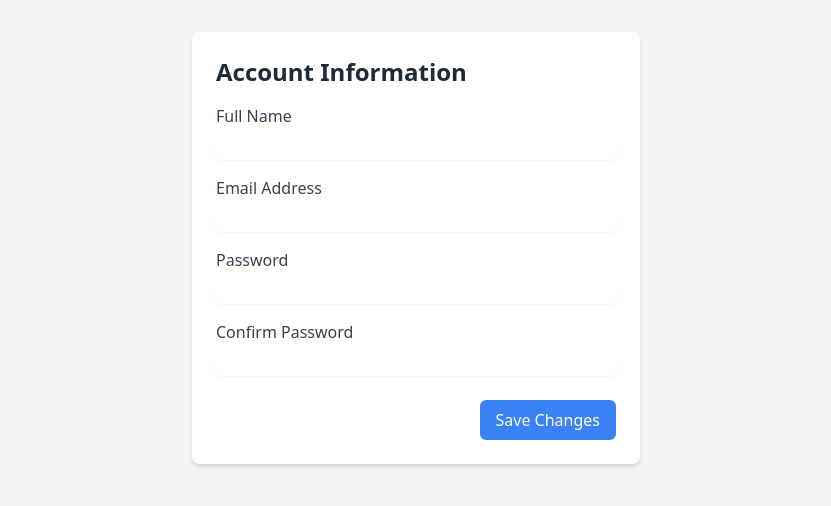
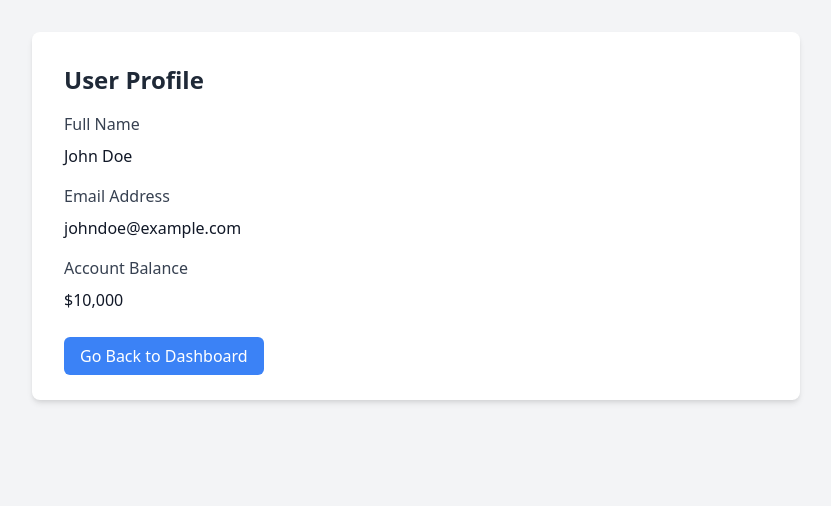
Before and after one commit to Protonate-funds/Protonate, a website: page account.html in a window 1280 px wide. Shown: the whole page, without its empty margins (224-1055 px from the left). Drawn offline with nearby package versions, Linux system fonts and the light colour scheme.

Commit message:
Updates account.html

```diff
--- a/account.html
+++ b/account.html
@@ -4,35 +4,33 @@
   <meta charset="UTF-8">
   <meta http-equiv="X-UA-Compatible" content="IE=edge">
   <meta name="viewport" content="width=device-width, initial-scale=1.0">
-  <title>Protonate - Account</title>
-  <link href="https://cdn.jsdelivr.net/npm/tailwindcss@2.2.19/dist/tailwind.min.css" rel="stylesheet">
+  <title>Dashboard - User Profile</title>
+  <link rel="stylesheet" href="https://cdn.jsdelivr.net/npm/tailwindcss@2.2.19/dist/tailwind.min.css">
 </head>
 <body class="bg-gray-100">
   <div class="container mx-auto px-4 py-8">
-    <div class="max-w-md mx-auto bg-white rounded-lg shadow-md">
-      <div class="p-6">
-        <h2 class="text-2xl font-semibold text-gray-800 mb-4">Account Information</h2>
-        <form>
+    <div class="max-w-3xl mx-auto bg-white rounded-lg shadow-md p-8">
+      <h2 class="text-2xl font-semibold text-gray-800 mb-4">User Profile</h2>
+
       <div class="mb-4">
         <label for="name" class="block text-gray-700 font-medium mb-2">Full Name</label>
-            <input type="text" id="name" name="name" class="w-full border-gray-300 rounded-md shadow-sm focus:ring focus:ring-blue-200 focus:border-blue-500">
+        <p id="name" class="text-gray-900">John Doe</p>
       </div>
+
       <div class="mb-4">
         <label for="email" class="block text-gray-700 font-medium mb-2">Email Address</label>
-            <input type="email" id="email" name="email" class="w-full border-gray-300 rounded-md shadow-sm focus:ring focus:ring-blue-200 focus:border-blue-500">
+        <p id="email" class="text-gray-900">johndoe@example.com</p>
       </div>
+
       <div class="mb-4">
-            <label for="password" class="block text-gray-700 font-medium mb-2">Password</label>
-            <input type="password" id="password" name="password" class="w-full border-gray-300 rounded-md shadow-sm focus:ring focus:ring-blue-200 focus:border-blue-500">
+        <label for="balance" class="block text-gray-700 font-medium mb-2">Account Balance</label>
+        <p id="balance" class="text-gray-900">$10,000</p>
       </div>
-          <div class="mb-6">
-            <label for="confirm-password" class="block text-gray-700 font-medium mb-2">Confirm Password</label>
-            <input type="password" id="confirm-password" name="confirm-password" class="w-full border-gray-300 rounded-md shadow-sm focus:ring focus:ring-blue-200 focus:border-blue-500">
-          </div>
-          <div class="flex justify-end">
-            <button type="submit" class="px-4 py-2 bg-blue-500 text-white rounded-md hover:bg-blue-600">Save Changes</button>
-          </div>
-        </form>
+
+      <!-- Add more user data or information as needed -->
+
+      <div class="mt-8">
+        <a href="/dashboard" class="px-4 py-2 bg-blue-500 text-white rounded-md hover:bg-blue-600">Go Back to Dashboard</a>
       </div>
     </div>
   </div>
```
Lines whose indentation alone changed are shown as unchanged.
